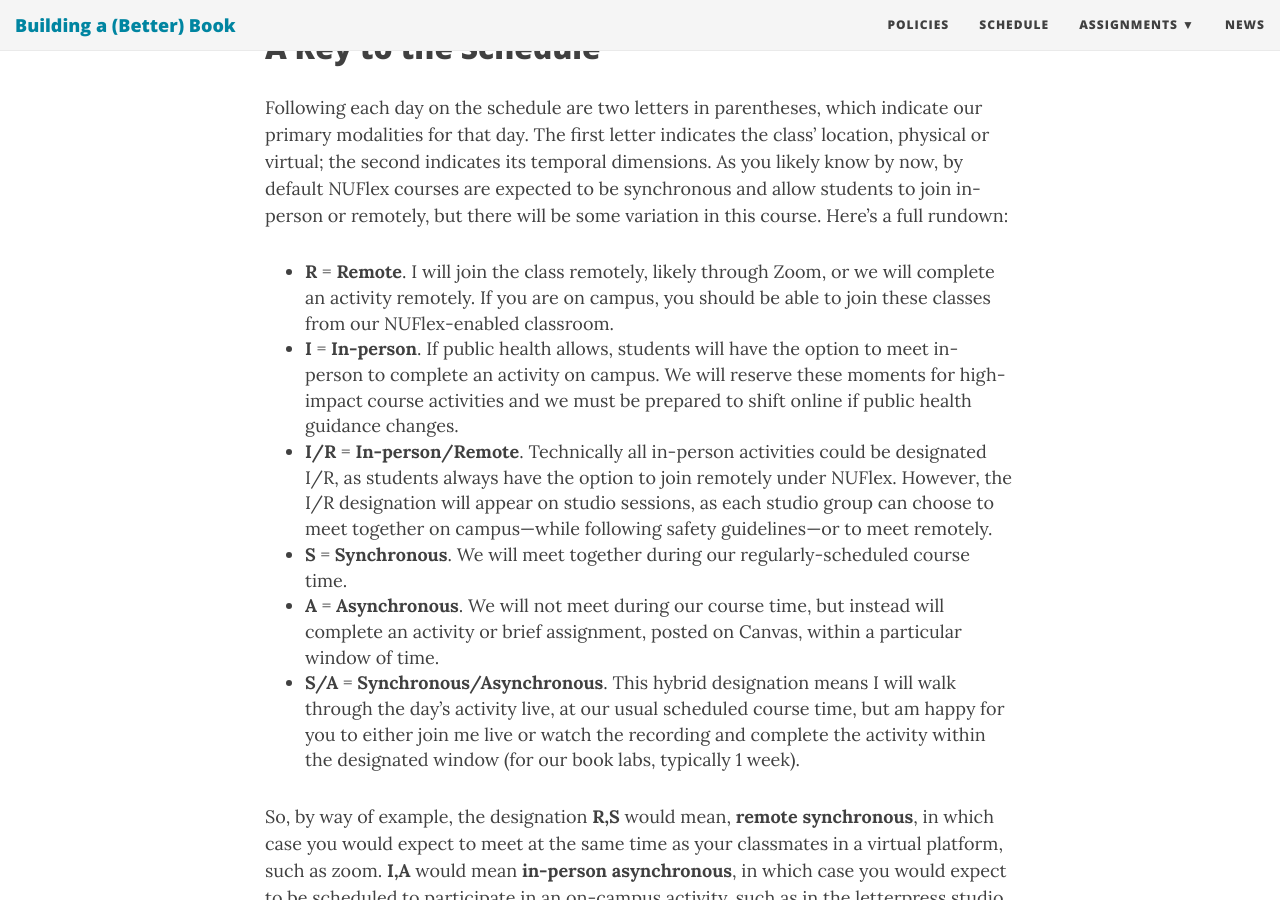
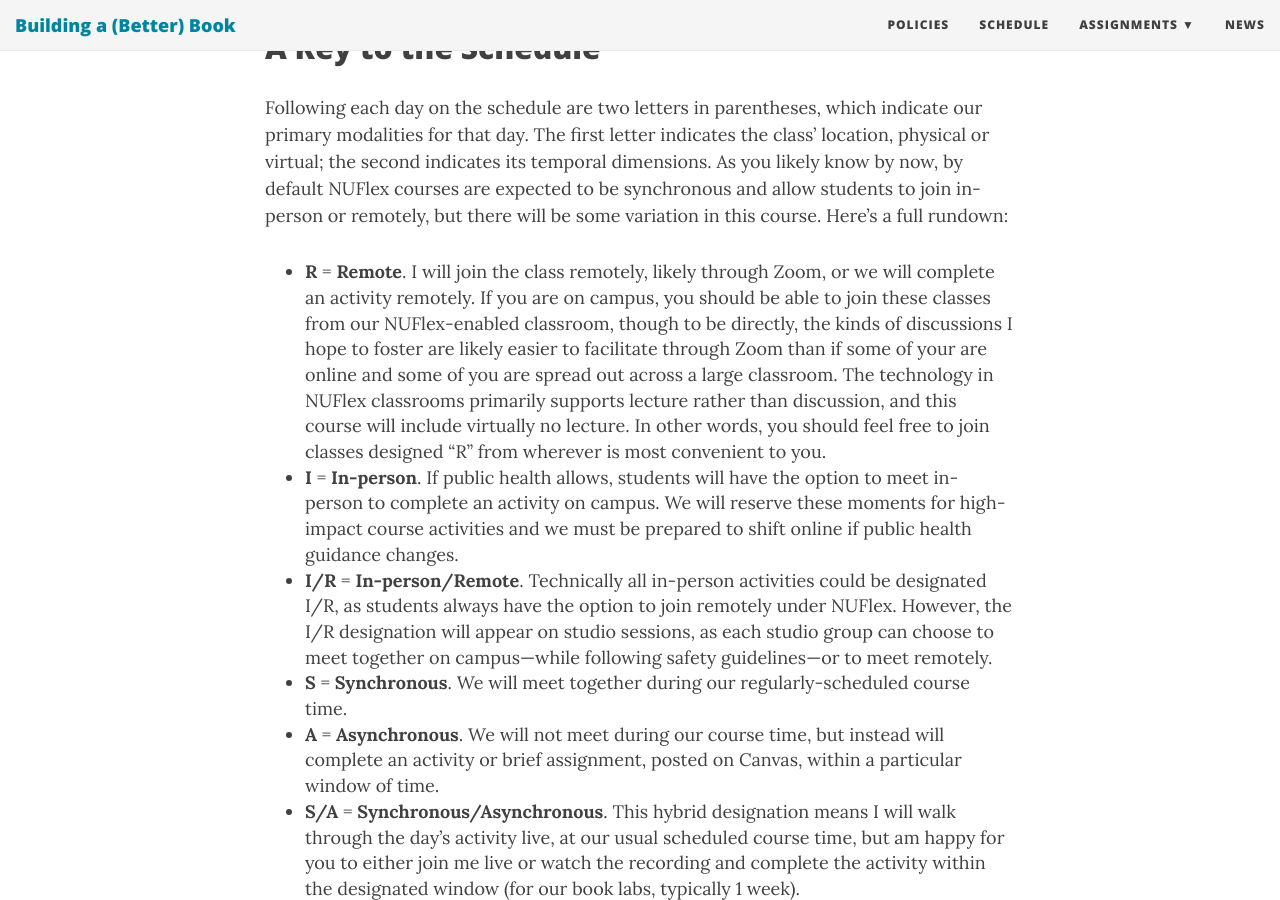
Before and after one commit to rccordell/f20bbb, a Jekyll site: the page built from schedule.md, in a window 1280 px wide and 900 px high, scrolled down 1427 px. Built offline with Jekyll 4.4.1, drawn with Linux system fonts in a browser that asks for light colours; nearby versions of some CDN libraries; some web fonts are replaced.

Commit message:
update schedule

```diff
--- a/schedule.md
+++ b/schedule.md
@@ -31,7 +31,7 @@ With a few marked exceptions, our schedule each week will follow these formats:
 
 Following each day on the schedule are two letters in parentheses, which indicate our primary modalities for that day. The first letter indicates the class' location, physical or virtual; the second indicates its temporal dimensions. As you likely know by now, by default NUFlex courses are expected to be synchronous and allow students to join in-person or remotely, but there will be some variation in this course. Here's a full rundown:
 
-+ **R** = **Remote**. I will join the class remotely, likely through Zoom, or we will  complete an activity remotely. If you are on campus, you should be able to join these classes from our NUFlex-enabled classroom.
++ **R** = **Remote**. I will join the class remotely, likely through Zoom, or we will  complete an activity remotely. If you are on campus, you should be able to join these classes from our NUFlex-enabled classroom, though to be directly, the kinds of discussions I hope to foster are likely easier to facilitate through Zoom than if some of your are online and some of you are spread out across a large classroom. The technology in NUFlex classrooms primarily supports lecture rather than discussion, and this course will include virtually no lecture. In other words, you should feel free to join classes designed "R" from wherever is most convenient to you.
 + **I** = **In-person**. If public health allows, students will have the option to meet in-person to complete an activity on campus. We will reserve these moments for high-impact course activities and we must be prepared to shift online if public health guidance changes.
 + **I/R** = **In-person/Remote**. Technically all in-person activities could be designated I/R, as students always have the option to join remotely under NUFlex. However, the I/R designation will appear on studio sessions, as each studio group can choose to meet together on campus—while following safety guidelines—or to meet remotely.
 + **S** = **Synchronous**. We will meet together during our regularly-scheduled course time.
```
